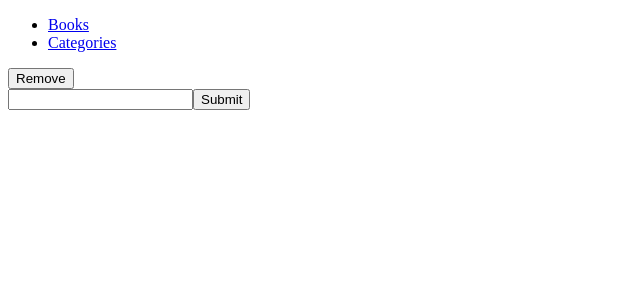
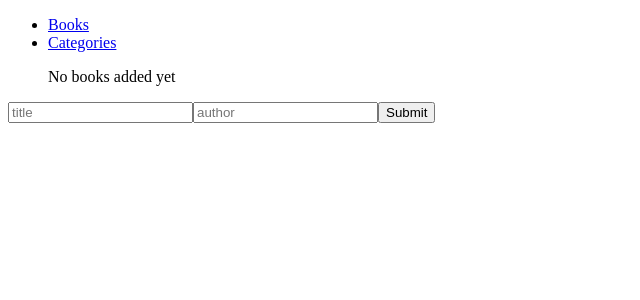
Before and after one commit to Lucas-Masaba/book_store, a React (Create React App) app: page / in a window 1280 px wide. Shown: the top 300 px of the page, without its empty margins (0-640 px from the left). Built offline with nearby package versions, Linux system fonts and the light colour scheme.

Commit message:
create add and remove feature

```diff
--- a/package.json
+++ b/package.json
@@ -6,12 +6,16 @@
     "@testing-library/jest-dom": "^5.16.1",
     "@testing-library/react": "^12.1.2",
     "@testing-library/user-event": "^13.5.0",
+    "prop-types": "^15.8.1",
     "react": "^17.0.2",
     "react-dom": "^17.0.2",
     "react-redux": "^7.2.6",
     "react-router-dom": "^6.2.1",
     "react-scripts": "5.0.0",
     "redux": "^4.1.2",
+    "redux-logger": "^3.0.6",
+    "uuid": "^8.3.2",
+    "uuidv4": "^6.2.12",
     "web-vitals": "^2.1.3"
   },
   "scripts": {
--- a/src/App.js
+++ b/src/App.js
@@ -1,12 +1,25 @@
 import React from 'react';
 import { Route, Routes } from 'react-router-dom';
-import Books from './components/books/books/books';
+import { useSelector } from 'react-redux';
+import BookList from './components/books/books/bookList';
+import InputBook from './components/books/books/inputBook';
 import Categories from './components/categories/categories';
+import Navbar from './components/navbar';
 
 function App() {
+  const books = useSelector((state) => state.books);
   return (
     <Routes>
-      <Route path="/" element={<Books />} />
+      <Route
+        path="/"
+        element={(
+          <div>
+            <Navbar />
+            <BookList books={books} />
+            <InputBook />
+          </div>
+        )}
+      />
       <Route path="/categories" element={<Categories />} />
     </Routes>
   );
--- /dev/null
+++ b/src/components/books/books/bookItem.js
@@ -0,0 +1,35 @@
+import React from 'react';
+import { useDispatch } from 'react-redux';
+import PropTypes from 'prop-types';
+import { removeBook } from '../../redux/books/books';
+
+const BookItem = ({ book }) => {
+  const dispatch = useDispatch();
+
+  const removeBookfromStore = () => {
+    dispatch(removeBook(book.id));
+  };
+
+  return (
+    <li key={book.id}>
+      <span>{book.title}</span>
+      <span>
+        {
+        ` by ${book.author}
+        `
+}
+      </span>
+      <button type="button" onClick={removeBookfromStore}>Remove</button>
+    </li>
+  );
+};
+
+BookItem.propTypes = {
+  book: PropTypes.shape({
+    id: PropTypes.string.isRequired,
+    title: PropTypes.string.isRequired,
+    author: PropTypes.string.isRequired,
+  }).isRequired,
+};
+
+export default BookItem;
--- /dev/null
+++ b/src/components/books/books/bookList.js
@@ -0,0 +1,43 @@
+import React from 'react';
+// import { useDispatch } from 'react-redux';
+// import { addBook, removeBook } from '../../redux/books/books';
+import PropTypes from 'prop-types';
+import BookItem from './bookItem';
+// const dispatch = useDispatch();
+
+// const submitBookToStore = () => {
+//   const newBook = {
+//     id,
+//     title,
+//     author,
+//   };
+//   dispatch(addBook(newBook));
+// };
+
+const BookList = (props) => {
+  const { books } = props;
+  return (
+
+    <ul className="book_container">
+      {books.length === 0 && (
+      <div>No books added yet</div>
+      )}
+      {books.map((book) => (
+        <BookItem key={book.id} book={book} />
+      ))}
+
+    </ul>
+  );
+};
+
+BookList.propTypes = {
+  books: PropTypes.arrayOf(
+    PropTypes.shape({
+      id: PropTypes.string.isRequired,
+    }),
+  ).isRequired,
+};
+
+BookList.defaultProps = {};
+
+export default BookList;
--- a/src/components/books/books/books.js
+++ /dev/null
@@ -1,18 +0,0 @@
-import React from 'react';
-import Navbar from '../../navbar';
-
-const Books = () => (
-  <div>
-    <Navbar />
-    <div>
-      <ul className="book_container" />
-      <button type="button">Remove</button>
-      <form action="/">
-        <input type="text" />
-        <button type="submit">Submit</button>
-      </form>
-    </div>
-  </div>
-);
-
-export default Books;
--- /dev/null
+++ b/src/components/books/books/inputBook.js
@@ -0,0 +1,39 @@
+import React, { useState } from 'react';
+import { v4 as uuidv4 } from 'uuid';
+import { useDispatch } from 'react-redux';
+import { addBook } from '../../redux/books/books';
+
+const InputBook = () => {
+  const dispatch = useDispatch();
+
+  const [title, setTitle] = useState('');
+  const [author, setAuthor] = useState('');
+
+  const inputTitleHandler = (e) => {
+    setTitle(e.target.value);
+  };
+
+  const inputAuthorHandler = (e) => {
+    setAuthor(e.target.value);
+  };
+
+  const submitBookToStore = () => {
+    const newBook = {
+      id: uuidv4(),
+      title: title.trim(),
+      author: author.trim(),
+    };
+    dispatch(addBook(newBook));
+  };
+  return (
+    <form>
+      <input onChange={inputTitleHandler} type="text" placeholder="title" />
+      <input onChange={inputAuthorHandler} type="text" placeholder="author" />
+      <button type="button" onClick={submitBookToStore}>
+        Submit
+      </button>
+    </form>
+  );
+};
+
+export default InputBook;
--- /dev/null
+++ b/src/components/redux/books/books.js
@@ -0,0 +1,30 @@
+// constants
+const ADD_BOOK = 'bookStore/books/ADD_BOOK';
+const REMOVE_BOOK = 'bookStore/books/REMOVE_BOOK';
+
+// actions
+export const addBook = (payload) => ({
+  type: ADD_BOOK,
+  payload,
+});
+
+export const removeBook = (payload) => ({
+  type: REMOVE_BOOK,
+  payload,
+});
+
+// reducers
+const initialState = [];
+
+const reducer = (state = initialState, action) => {
+  switch (action.type) {
+    case ADD_BOOK:
+      return [...state, action.payload];
+    case REMOVE_BOOK:
+      return state.filter((book) => book.id !== action.payload);
+    default:
+      return state;
+  }
+};
+
+export default reducer;
--- /dev/null
+++ b/src/components/redux/configureStore.js
@@ -0,0 +1,15 @@
+import { createStore, combineReducers, applyMiddleware } from 'redux';
+import logger from 'redux-logger';
+import books from './books/books';
+
+const reducer = combineReducers({
+  books,
+  // additional reducers could be added here
+});
+
+const store = createStore(
+  reducer,
+  applyMiddleware(logger),
+);
+
+export default store;
--- a/src/index.js
+++ b/src/index.js
@@ -1,13 +1,17 @@
 import React from 'react';
 import ReactDOM from 'react-dom';
 import { BrowserRouter as Router } from 'react-router-dom';
+import { Provider } from 'react-redux';
 import App from './App';
+import store from './components/redux/configureStore';
 
 ReactDOM.render(
   <React.StrictMode>
-    <Router>
-      <App />
-    </Router>
+    <Provider store={store}>
+      <Router>
+        <App />
+      </Router>
+    </Provider>
   </React.StrictMode>,
   document.getElementById('root'),
 );
```
Also changed, not shown: 1 other file (tests, documents, lock files or other folders).
